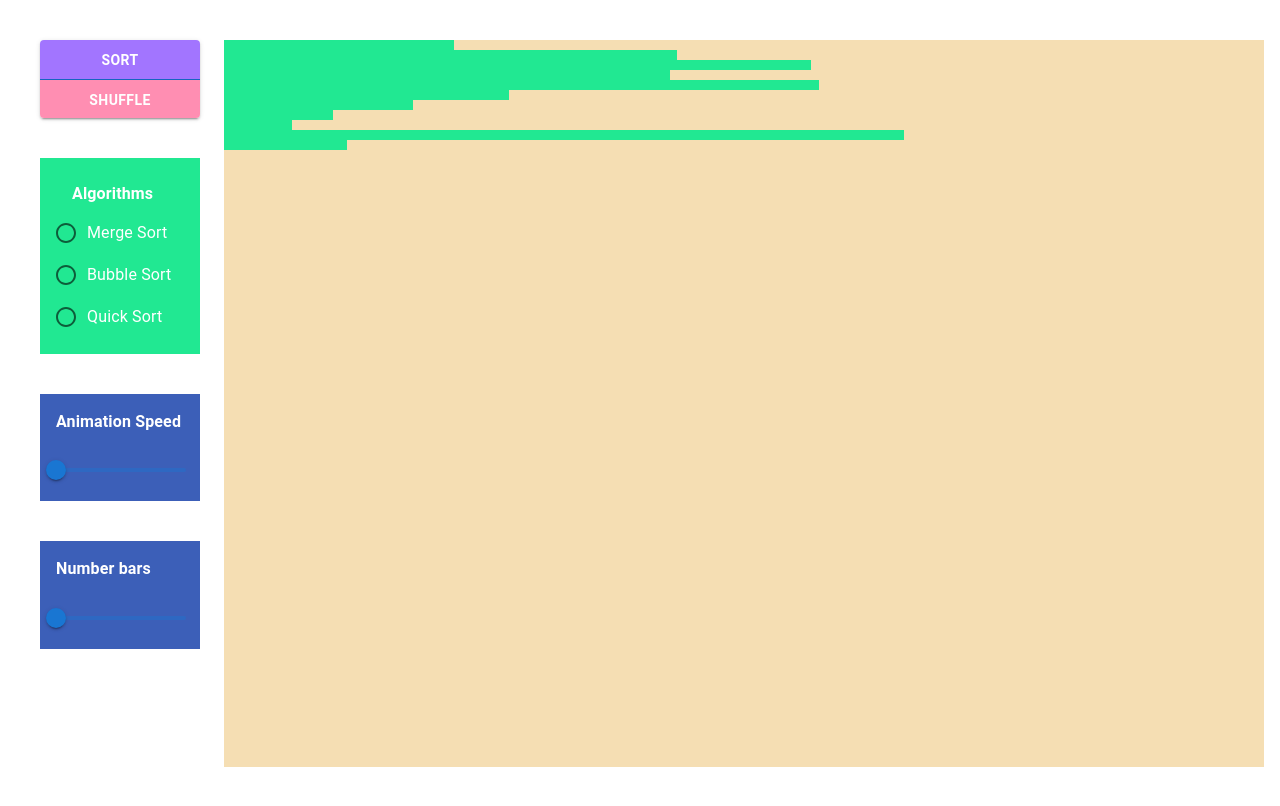
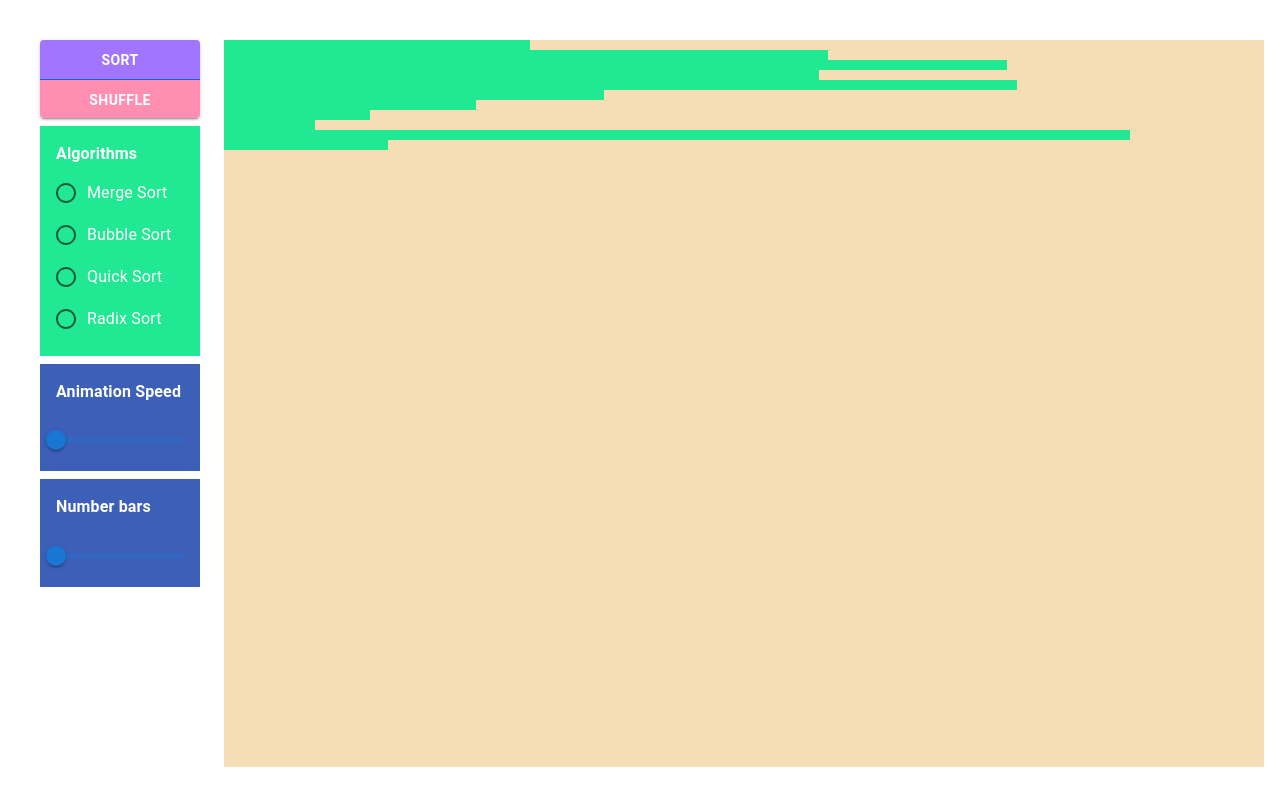
Before and after one commit to Marco444/sorting_visualiser, a React (Create React App) app: page / in a window 1280 px wide. Built offline with nearby package versions, Linux system fonts and the light colour scheme.

Commit message:
Reset button works correctly, as well as information box when an algorithm is selected

```diff
--- a/src/visualiser/App.js
+++ b/src/visualiser/App.js
@@ -1,16 +1,18 @@
 
-import {Stack} from "@mui/material";
+import {Stack, Typography} from "@mui/material";
 import {Component} from "react";
 
 import {Controllers} from "./controllers/Controllers"
 import SortingVisualiser from "./viewer/Canvas";
-import {InfoBox} from "./viewer/InfoBox"
 
+import getRadixSortAnimations from "./model/animations/algorithms/radixSort";
+import getQuickSortAnimations from "./model/animations/algorithms/quickSort";
 import getMergeSortAnimations from "./model/animations/algorithms/mergeSort"
 import getBubbleSortAnimations from "./model/animations/algorithms/bubbleSort";
 import getShuffleAnimations from "./model/animations/shuffleAnimation";
 
 import {newShuffledArray} from "./model/utils"
+import {InformationBox} from "./controllers/InformationBox";
 
 // Change this value for the number of bars (value) in the array.
 const DEFAULT_NUMBER_OF_ARRAY_BARS = 10;
@@ -28,13 +30,13 @@ export default class App extends Component {
     constructor(props) {
         super(props);
         this.currentSortingAlgorithm = () => this.applyAnimationsByClassName(getBubbleSortAnimations, this.sortingAnimationSpeed)
-        this.state = {array: [], isBusy: false};
+        this.state = {array: [], isBusy: false, stopAnimation: false, selected: "none"};
         this.sortingAnimationSpeed = DEFAULT_ANIMATION_SPEED
         this.canvasWidth = this.props.width / 1.1
         this.canvasHeight = this.props.height / 1.1
-        this.barsLength = this.canvasWidth * 0.60
+        this.barsLength = this.canvasWidth * 0.8
         this.barsNumber = DEFAULT_NUMBER_OF_ARRAY_BARS
-        this.barsHeight = DEFAULT_BARS_HEIGHT
+        this.barsHeight =  DEFAULT_BARS_HEIGHT
         this.stopAnimation = false
         this.isBusy = false
     }
@@ -59,6 +61,10 @@ export default class App extends Component {
         }, 100);
     }
 
+    handleStopAnimation() {
+       window.location.reload();
+    }
+
     handleSpeedSlider(event, value) {
         this.sortingAnimationSpeed = SLIDER_MAX - value + 3
     }
@@ -68,33 +74,38 @@ export default class App extends Component {
         this.shuffleButtonClicked()
     }
 
-    handleStopAnimation() {
-       this.stopAnimation = true
-    }
 
     //Animations
     bubbleSortSelected() {
+        this.setState(() => ({selected: "bubbleSort"}))
         this.currentSortingAlgorithm = () => this.applyAnimationsByClassName(getBubbleSortAnimations, this.sortingAnimationSpeed);
     }
 
     mergeSortSelected() {
+        this.setState(() => ({selected: "mergeSort"}))
         this.currentSortingAlgorithm = () => this.applyAnimationsByClassName(getMergeSortAnimations, this.sortingAnimationSpeed);
+    }
+
+    quickSortSelected() {
+        this.setState(() => ({selected: "quickSort"}))
+        this.currentSortingAlgorithm = () => this.applyAnimationsByClassName(getQuickSortAnimations, this.sortingAnimationSpeed)
+    }
+
+    radixSortSelected() {
+        this.setState(() => ({selected: "radixSort"}))
+        this.currentSortingAlgorithm = () => this.applyAnimationsByClassName(getRadixSortAnimations, this.sortingAnimationSpeed)
     }
 
 
     applyAnimationsByClassName(getAnimations, speed) {
-
-        //If i do setState here then the whole animation gets passed at once?
-
         const animations = getAnimations(this.state.array);
 
         for (let index = 0; index < animations.length; index++) {
-            const currentBars = document.getElementsByClassName('arrayBar');
+            let currentBars = document.getElementsByClassName('arrayBar');
             setTimeout(() => {
-                    animations[index].applyTo(currentBars)
-                    if (index === animations.length - 1) this.setState(() => ({isBusy: false}))
-                }
-                , index * speed);
+                        animations[index].applyTo(currentBars)
+                        if (index === animations.length - 1) this.setState(() => ({isBusy: false}))
+                }, index * speed);
         }
     }
 
@@ -109,19 +120,27 @@ export default class App extends Component {
                    }}>
                 <Controllers sliderSpeedValue={SLIDER_MAX}
                              maxNumberBars={this.canvasHeight / (this.barsHeight + 0.5)}
+
                              sortButtonClicked={this.sortButtonClicked.bind(this)}
                              shuffleButtonClicked={this.shuffleButtonClicked.bind(this)}
                              bubbleSortButtonClicked={this.bubbleSortSelected.bind(this)}
                              mergeSortButtonClicked={this.mergeSortSelected.bind(this)}
+                             quickSortButtonClicked={this.quickSortSelected.bind(this)}
+                             radixSortButtonClicked={this.radixSortSelected.bind(this)}
+
                              handleSpeedSlider={this.handleSpeedSlider.bind(this)}
                              handlerBarsNumberSlider={this.handleBarsNumberSlider.bind(this)}
+
                              width={this.props.width} height={this.props.height}
-                             isBusy={this.state.isBusy} stopAnimation={this.handleStopAnimation.bind(this)}/>
+                             isBusy={this.state.isBusy} stopAnimation={this.handleStopAnimation.bind(this)}
+
+                             selected={this.state.selected}/>
 
                 <SortingVisualiser barsHeight={this.barsHeight} array={this.state.array}
                             width={this.props.width} height={this.props.height} canvasWidth={this.canvasWidth}/>
 
             </Stack>
+
         );
     }
 }
--- a/src/visualiser/controllers/Controllers.js
+++ b/src/visualiser/controllers/Controllers.js
@@ -1,15 +1,19 @@
 import Button from '@mui/material/Button';
 import ButtonGroup from '@mui/material/ButtonGroup';
 
-import {FormControl, FormControlLabel, Radio, RadioGroup, Slider, Stack, Typography} from "@mui/material";
+import {Box, FormControl, FormControlLabel, Radio, RadioGroup, Slider, Stack, Typography} from "@mui/material";
 import React, {Component} from "react";
 import {useMeasure} from "react-use";
+import {InformationBox} from "./InformationBox";
 
 
 export const Controllers = (props) => {
     const stackWidth = props.width / 8;
     const stackHeight = props.height;
     const sliderWidth = stackWidth - 30;
+    let info;
+
+
 
 
     return (
@@ -46,10 +50,10 @@ export const Controllers = (props) => {
                             fontWeight: 'bold',
                             paddingLeft: 2,
                             paddingTop: 1,
-                        }} onClick={props.stopAnimation}> STOP </Button> }
+                        }} onClick={props.stopAnimation}> RESET </Button> }
             </ButtonGroup>
             <FormControl sx={{
-                marginTop: 5,
+                marginTop: 1,
                 fontWeight: 'bold',
                 color: 'white',
                 width: stackWidth,
@@ -63,28 +67,31 @@ export const Controllers = (props) => {
                         bgcolor: '#21e892',
                         color: 'white',
                         paddingLeft: 2,
-                        paddingTop: 3,
+                        paddingTop: 2,
                         paddingBottom: 2,
                         fontWeight: 'bold',
                     }}>
                     <Typography id="animation-slider" sx={{
-                        paddingLeft: 2,
                         fontWeight: 'bold',
                     }} gutterBottom> Algorithms </Typography>
+                    <Stack sx={{fontWeight: 'bold'}}>
+                    <FormControlLabel value="insertionSort" control={<Radio/>} label="Merge Sort"
+                                      onChange={props.mergeSortButtonClicked} disabled={props.isBusy} sx={{fontWeight: 'bold'}}/>
 
-                    <FormControlLabel value="insertionSort" control={<Radio/>} label="Merge Sort"
-                                      onChange={props.mergeSortButtonClicked} defaultChecked={true}
-                                      disabled={props.isBusy}/>
-                    <FormControlLabel value="mergeSort" control={<Radio/>}
-                                      onChange={props.bubbleSortButtonClicked} label="Bubble Sort"
-                                      disabled={props.isBusy}/>
+                    <FormControlLabel value="mergeSort" control={<Radio/>}  label="Bubble Sort"
+                                      onChange={props.bubbleSortButtonClicked} disabled={props.isBusy}/>
+
                     <FormControlLabel value="quickSort" control={<Radio/>} label="Quick Sort"
-                                      disabled={props.isBusy}/>
+                                      onChange={props.quickSortButtonClicked} disabled={props.isBusy}/>
+
+                    <FormControlLabel value="radixSort" control={<Radio/>} label="Radix Sort"
+                                      onChange={props.radixSortButtonClicked} disabled={props.isBusy}/>
+                    </Stack>
                 </RadioGroup>
             </FormControl>
             <Stack sx={{
                 backgroundColor: 'rgba(57,92,183,0.98)',
-                marginTop: 5,
+                marginTop: 1,
                 color: "white"
             }}>
                 <Typography id="animation-slider" sx={{
@@ -101,7 +108,7 @@ export const Controllers = (props) => {
 
             <Stack sx={{
                 backgroundColor: 'rgba(57,92,183,0.98)',
-                marginTop: 5,
+                marginTop: 1,
                 color: "white"
             }}>
                 <Typography id="bars-slider" sx={{
@@ -115,6 +122,7 @@ export const Controllers = (props) => {
                     width: sliderWidth
                 }} onChange={props.handlerBarsNumberSlider} disabled={props.isBusy}/>
             </Stack>
+            <InformationBox selected={props.selected} width={sliderWidth} />
         </Stack>
     );
 }
--- /dev/null
+++ b/src/visualiser/controllers/InformationBox.js
@@ -0,0 +1,58 @@
+import {Box, Stack, Typography} from "@mui/material";
+import React from "react";
+
+export const InformationBox = ({selected, width}) => {
+
+    const bubbleSortInfo =
+        <Typography>
+        Bubble sort is an algorithm with O(N^2) complexity
+        it simply traverses all the elements the amount of
+        times being equal to the number of elements, and
+        whenever two adyacent elements can be shifted in the
+        correct order, they are shifted
+         </Typography>
+
+    const mergeSortInfo =
+        <Typography>
+           Merge sort is an algorithm with O(N*logN) complexity,
+           it works by dividing the array recursively in half (until
+           it can't anymore), and then merges each divided array in
+           the desired order
+        </Typography>
+
+    const radixSortInfo =
+        <Typography>
+            Radix sort is an algorithm with O(U) complexity,
+            with U the range of the elements. It's the only algorithm
+            that doesn't work by simply comparing elements, thus it's
+            outside the comparison model, achieving linear complexity
+        </Typography>
+
+    const quickSortInfo =
+        <Typography>
+            Quick sort is an algorithm with O(N*logN) complexity,
+            it works by picking a pivot element and then sorting
+            the subsequent arrays created
+        </Typography>
+
+    return (
+        <Stack>
+        { selected !== "none" && <Box sx={{
+            padding: 2,
+            width: width,
+            backgroundColor: '#ffbdb1',
+            marginTop: 1,
+            color: "white"
+        }}>
+            <Typography id="infog" sx={{
+                fontWeight: 'bold',
+            }} gutterBottom> Information </Typography>
+            {selected === "bubbleSort" && bubbleSortInfo}
+            {selected === "mergeSort" && mergeSortInfo}
+            {selected === "quickSort" && quickSortInfo}
+            {selected === "radixSort" && radixSortInfo}
+        </Box>
+        }
+        </Stack>
+    );
+}
--- /dev/null
+++ b/src/visualiser/model/animations/algorithms/quickSort.js
@@ -0,0 +1,6 @@
+
+export default function getQuickSortAnimations(){
+    let animations = []
+
+    return animations
+}
--- /dev/null
+++ b/src/visualiser/model/animations/algorithms/radixSort.js
@@ -0,0 +1,6 @@
+
+export default function getRadixSortAnimations() {
+    let animations = []
+
+    return animations
+}
--- a/src/visualiser/viewer/AlgorithmInfo.js
+++ /dev/null
@@ -1,5 +0,0 @@
-import {Typography} from "@mui/material";
-
-export const AlgorithmInfo = () => (
-    <Typography> john doe </Typography>
-)
```
Also changed, not shown: src/visualiser/viewer/InfoBox.js (deleted, +0 -23 lines).
